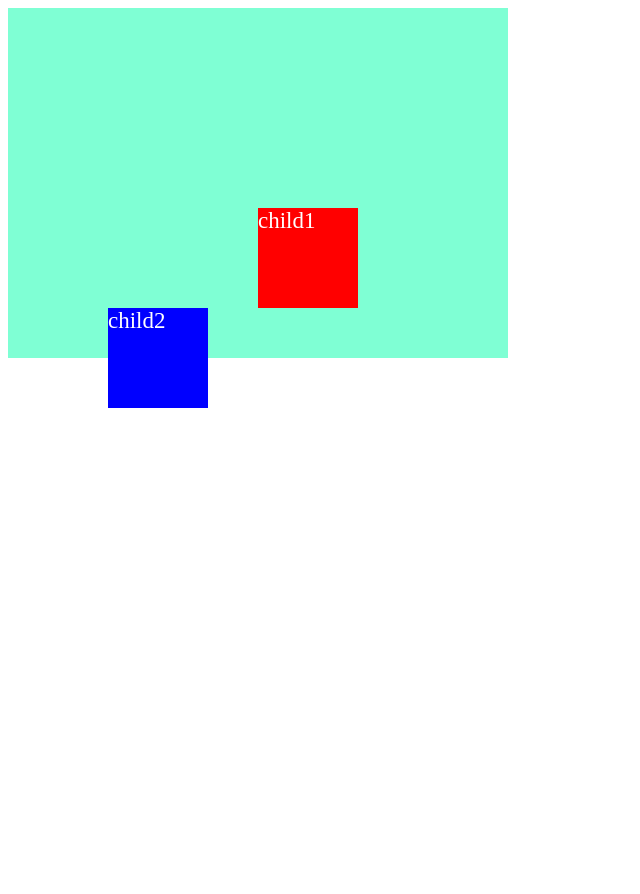
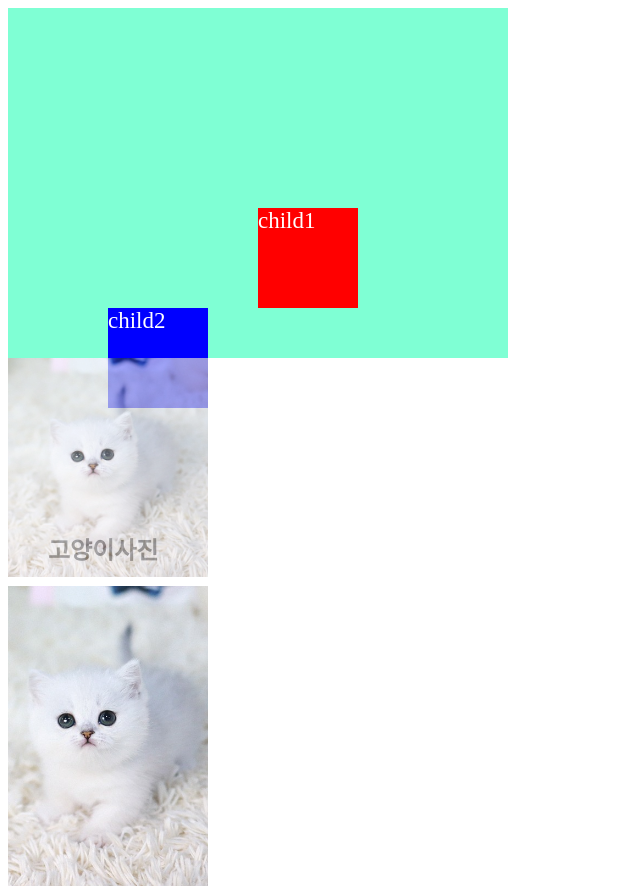
Before and after one commit to Kimminsu012/Coding-test, a plain HTML site: page 231106/div2.html in a window 1280 px wide. Shown: the whole page, without its empty margins (0-640 px from the left). Before the commit the page ends 800 px from the top, so only its background shows below. Drawn offline with Linux system fonts and the light colour scheme.

Commit message:
div2번째 수업

```diff
--- a/231106/div2.html
+++ b/231106/div2.html
@@ -30,7 +30,32 @@
             font-size: 23px;
             font-weight: 500;
         }
+        #div2{
+            width: 200px;
+        }
+        #div2 img{
+            width: 100%;
+            opacity: 0.7;/* 이미지의 투명도를 설정 0~1 범위 */
+            transition: all 2s ease; /* 태그의 변화를 주는 것 */
+        }
+        #div2 h2{
+            margin-top: -50px;
+            margin-left: 40px;
+        }
+        #div2:hover img{
+            opacity: 1;
+        }
 
+        #div3{
+            width: 200px;
+            height: 300px;
+            background-image: url(./static/images/image.jpg); /* 기존 이미지의 크기의 지정한 만큼의 범위로만 짤려서 나옴 */
+            background-size: cover;
+            /* contain으로 하면 높이에 따라 나오는 사진 범위가 다르며
+            cover로 하면 넓이에 따라 나오는 사진 범위가 다르다 */
+            background-position: center; /* 사진이 나오는 범위의 기준을 바꿈 ( 위, 중간, 아래, 왼쪽, 오른쪽 )*/
+            background-repeat: no-repeat; /* 배경이미지 반복 여부 (패턴) */
+        }
     </style>
 </head>
 <body>
@@ -39,6 +64,20 @@
         <div id="div1Child1">child1</div>
         <div id="div1Child2">child2</div>
     </div>
+
+    <div id="div2">
+        <img src="./static/images/image.jpg" alt="이미지">
+        <h2>고양이사진</h2>
+    </div>
+
+    <div id="div3">
+
+    </div>
+
+    <!-- 이미지 크기는 비율을 정확히 알아야 하는것이 좋고
+        이미지의 크기의 비율을 정확히 모를시 넓이나 높이를
+        한가지만 변경 시키는것이 좋다.-->
+
 
     <!-- 어느 태그든 높이는 적용이 안되며 넓이는 기본적으로 적용된다
     높이값인 곳에 공간을 넣는다면 그 부분을 인식하여 기준점이 생긴다.
```
